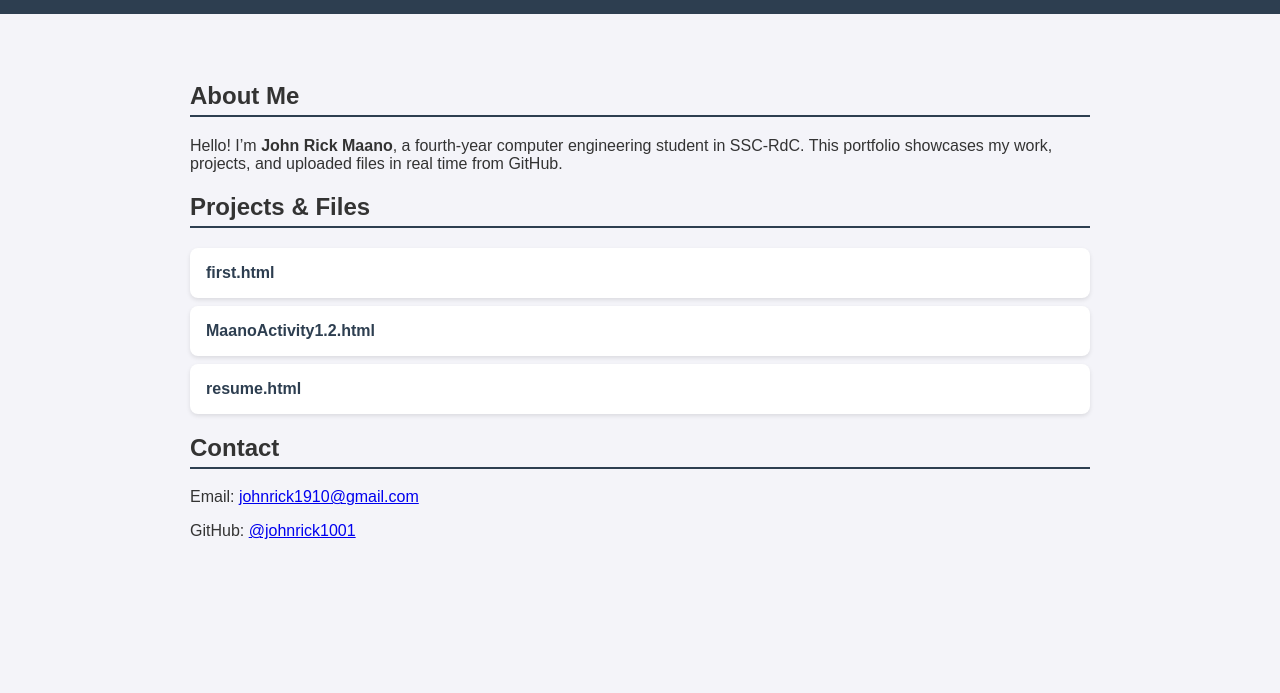
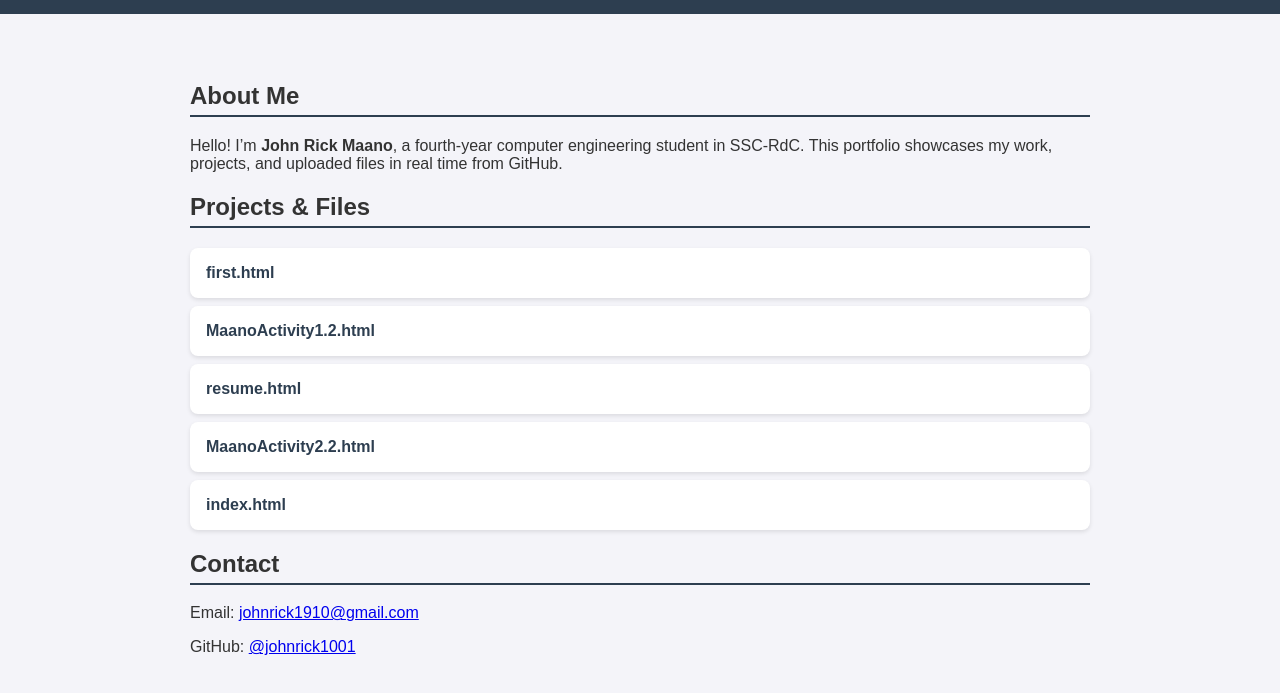
Before and after one commit to johnrick1001/Portfolio, a plain HTML site: page index.html in a window 1280 px wide. Shown: the part 81-774 px from the top of the page. Drawn offline with Linux system fonts and the light colour scheme.

Commit message:
Update portfolio with new project files

```diff
--- a/index.html
+++ b/index.html
@@ -86,7 +86,8 @@
         <li><a href="first.html" target="_blank" aria-label="first"> first.html</a></li>
         <li><a href="MaanoActivity1.2.html" target="_blank" aria-label="Beethoven"> MaanoActivity1.2.html</a></li>
         <li><a href="resume.html" target="_blank" aria-label="resume"> resume.html</a></li>
-
+        <li><a href="MaanoActivity2.2.html" target="_blank" aria-label="TV Schedule"> MaanoActivity2.2.html</a></li>
+        <li><a href="Activity2.3/index.html" target="_blank" aria-label="Frame Page"> index.html</a></li>
       </ul>
     </section>
 
```
